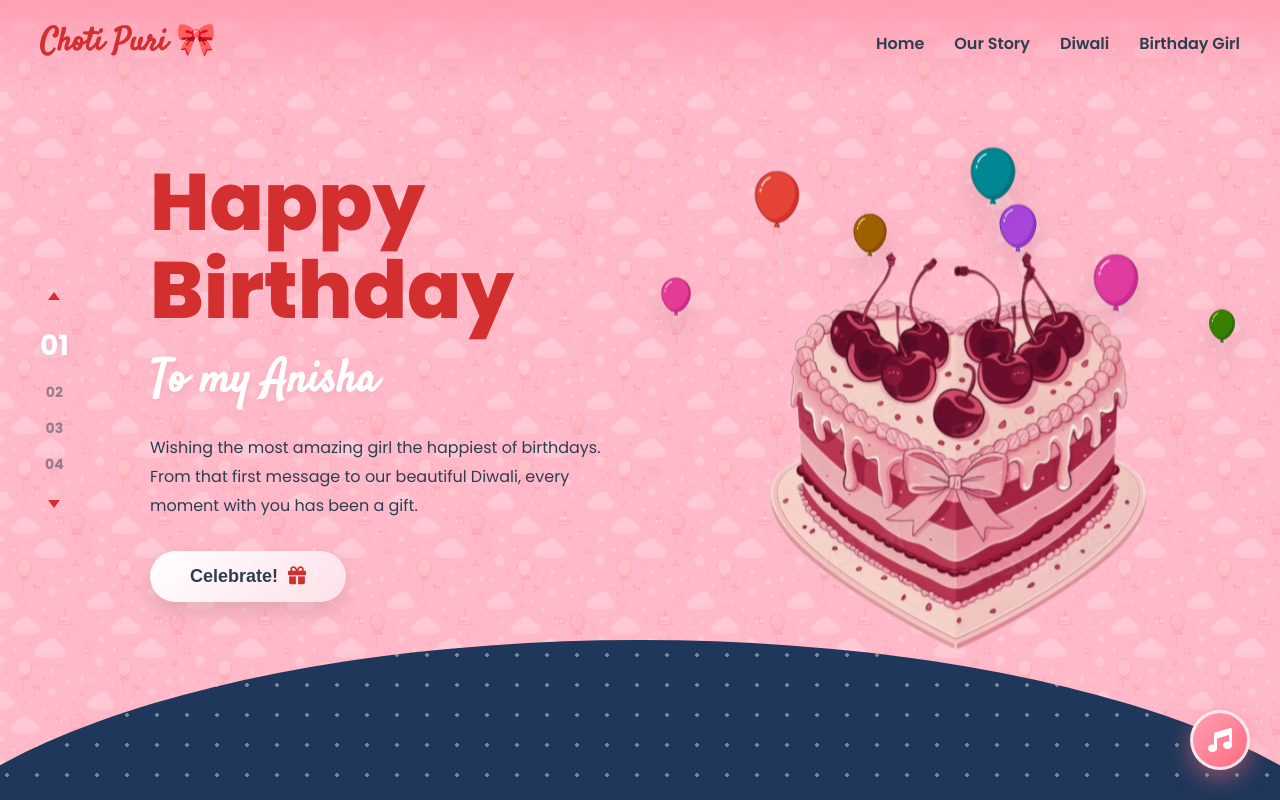
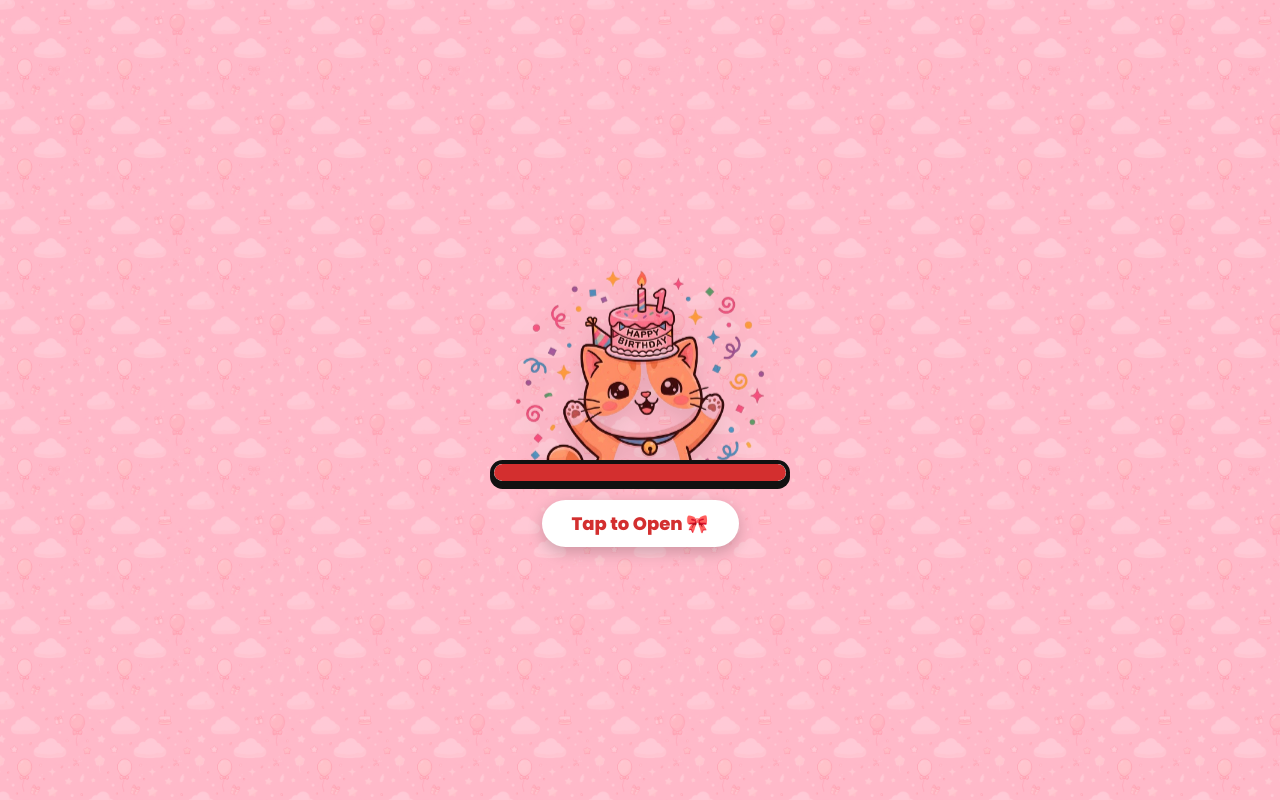
Before and after one commit to aakarsh-sharma118/happy_birthday, a plain HTML site: page index.html in a window 1280 px wide. Shown: the top 800 px of the page. Drawn offline with nearby package versions, Linux system fonts and the light colour scheme.

Commit message:
Update index.html

```diff
--- a/index.html
+++ b/index.html
@@ -542,8 +542,15 @@ header {
     <div class="loading-bar-container">
         <div class="loading-bar-fill"></div>
     </div>
+    <div id="loader-btn-wrapper" style="display: none; margin-top: 15px;">
+        <button id="start-btn" style="padding: 10px 30px; border-radius: 30px; border: none; background: #fff; color: var(--text-red); font-weight: 800; cursor: pointer; font-family: 'Poppins', sans-serif; font-size: 18px; box-shadow: 0 5px 15px rgba(0,0,0,0.2); transition: transform 0.2s;">Tap to Open 🎀</button>
+    </div>
     <div class="loader-text-new">LOADING.</div>
 </div>
+
+<style>
+#start-btn:hover { transform: scale(1.05); }
+</style>
 
 <!-- Header -->
 <header>
@@ -758,29 +765,14 @@ window.addEventListener('load', () => {
         ease: "power2.inOut"
     })
     // Little pause when full
-    .to({}, { duration: 0.5 })
-    // Fade out preloader smoothly
-    .to('#preloader', {
-        opacity: 0,
-        duration: 0.8,
-        ease: "power2.inOut",
+    .to({}, {
+        duration: 0.5,
         onComplete: () => {
-            // Use visibility to prevent layout reflow stutter
-            const pl = document.getElementById('preloader');
-            pl.style.visibility = 'hidden';
-            pl.style.pointerEvents = 'none';
-            // Start scroll animations exactly when ready
-            requestAnimationFrame(() => {
-                initScrollAnimations();
-                ScrollTrigger.refresh();
-
-                // Attempt to play music automatically once preloader ends
-                if (!isMuted) {
-                    bgMusic.play().catch(e => {
-                        console.log('Autoplay blocked by browser until user interaction.');
-                    });
-                }
-            });
+            // Hide loading text and reveal the 'Tap to Open' button
+            document.querySelector('.loader-text-new').style.display = 'none';
+            const btnWrapper = document.getElementById('loader-btn-wrapper');
+            btnWrapper.style.display = 'block';
+            gsap.from(btnWrapper, { y: 20, opacity: 0, duration: 0.5, ease: "back.out(1.7)" });
         }
     });
 
@@ -792,11 +784,35 @@ window.addEventListener('load', () => {
         if(loadText) loadText.innerHTML = 'LOADING' + '.'.repeat(dots);
     }, 400);
 
-    // Clear interval when preloader fades
     setTimeout(() => clearInterval(dotInterval), 2500);
 });
 
-// 2. Initialize Main GSAP Animations
+// 2. Start Button Click (Bypasses Autoplay Restrictions)
+document.getElementById('start-btn').addEventListener('click', () => {
+    // Attempt to play music automatically once clicked
+    if (!isMuted) {
+        bgMusic.play().catch(e => {
+            console.log('Autoplay blocked by browser until user interaction.');
+        });
+    }
+
+    gsap.to('#preloader', {
+        opacity: 0,
+        duration: 0.8,
+        ease: "power2.inOut",
+        onComplete: () => {
+            const pl = document.getElementById('preloader');
+            pl.style.visibility = 'hidden';
+            pl.style.pointerEvents = 'none';
+            requestAnimationFrame(() => {
+                initScrollAnimations();
+                ScrollTrigger.refresh();
+            });
+        }
+    });
+});
+
+// 3. Initialize Main GSAP Animations
 function initScrollAnimations() {
     // Hero Text Stagger
     gsap.from('.gs-fade-up', {
```
